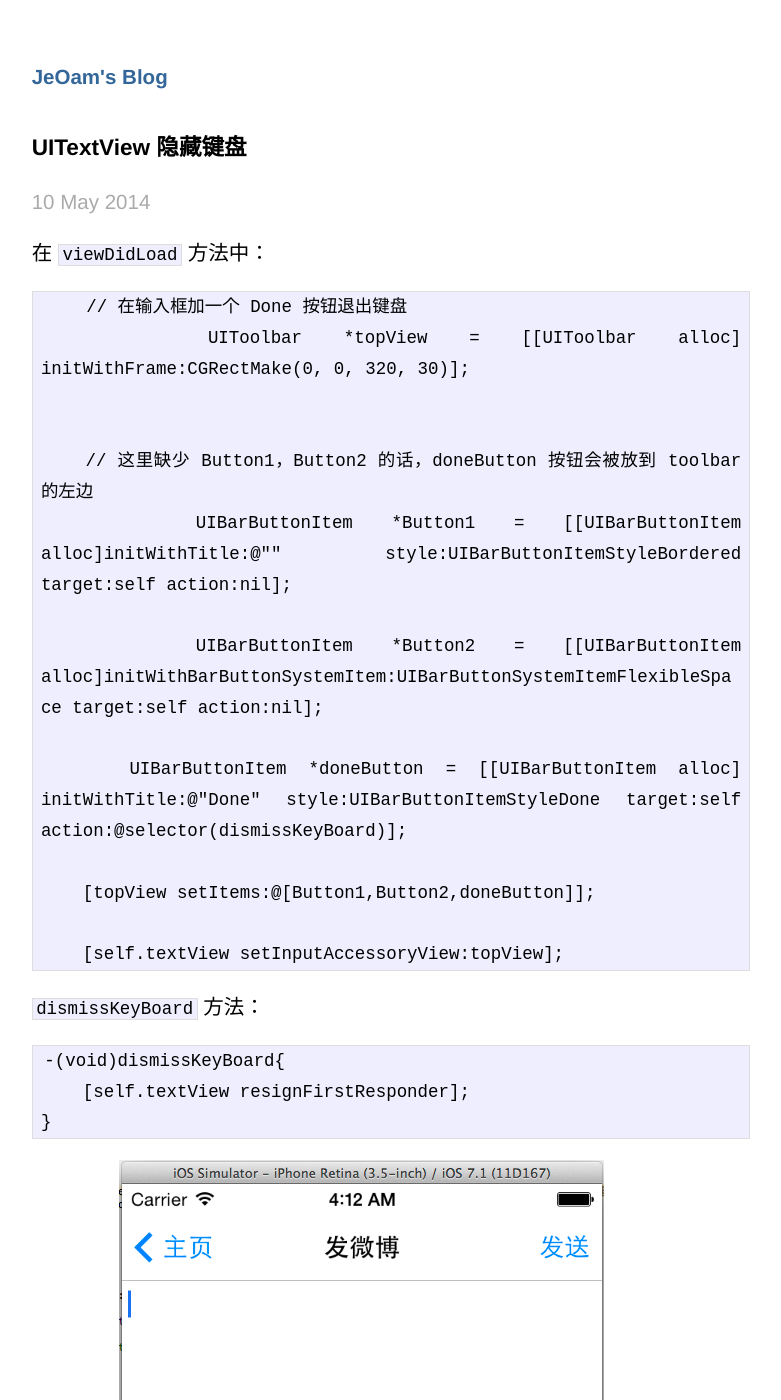
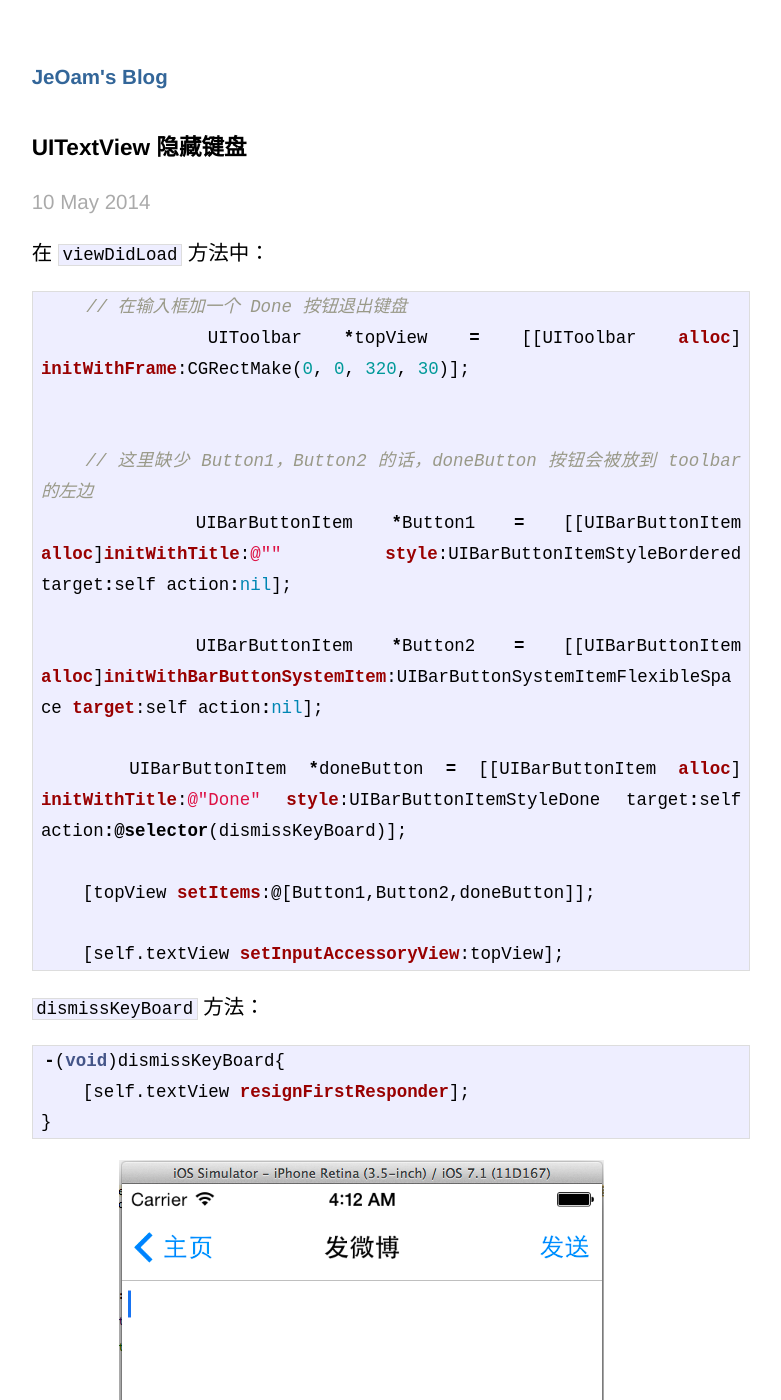
Before and after one commit to JeOam/jeoam.github.io, a Jekyll site: the page built from _posts/2014-05-10-UITextView-dissmissKeyBoard.md, in a window 1280 px wide and 1400 px high. Shown: the whole window, without its empty margins (249-1030 px from the left). Built offline with Jekyll 4.4.1, drawn with Linux system fonts in a browser that asks for light colours; Markdown is read by kramdown in place of the engine named in the settings.

Commit message:
add note

````diff
--- a/_posts/2014-05-10-UITextView-dissmissKeyBoard.md
+++ b/_posts/2014-05-10-UITextView-dissmissKeyBoard.md
@@ -6,7 +6,7 @@ title: UITextView 隐藏键盘
 
 在 `viewDidLoad` 方法中：
 
-```Objective-C
+```objectivec
     // 在输入框加一个 Done 按钮退出键盘
     UIToolbar *topView = [[UIToolbar alloc] initWithFrame:CGRectMake(0, 0, 320, 30)];
 
@@ -25,7 +25,7 @@ title: UITextView 隐藏键盘
 
 `dismissKeyBoard` 方法：
 
-```Objective-C
+```objectivec
 -(void)dismissKeyBoard{
     [self.textView resignFirstResponder];
 }
````
